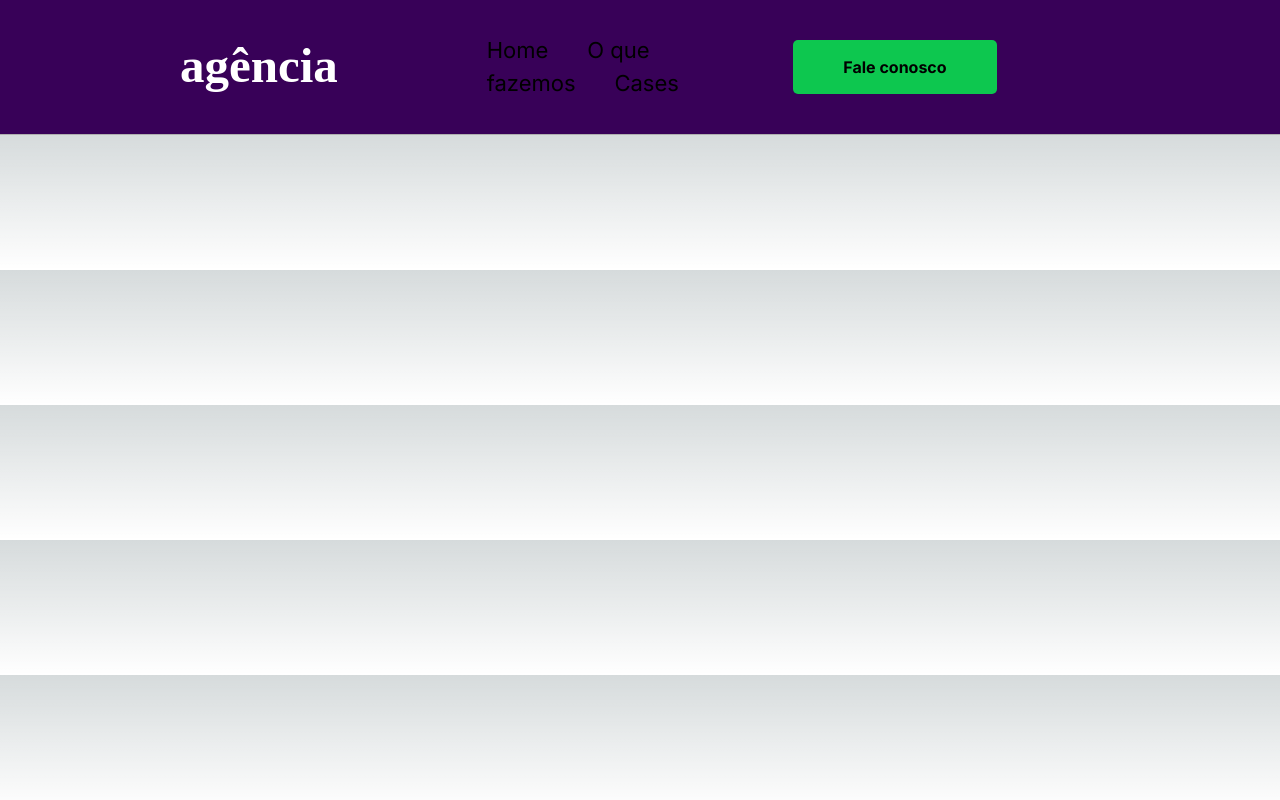
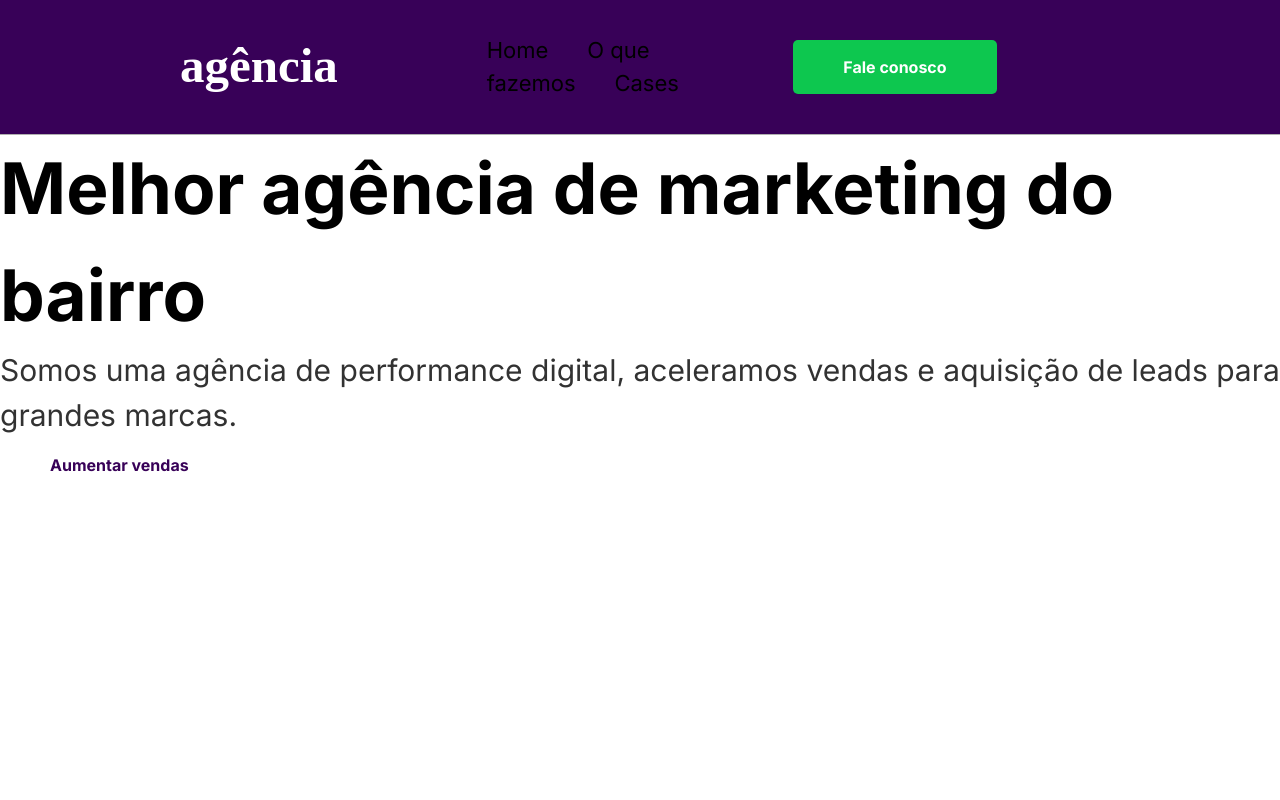
Before and after one commit to anaalmeida-v/nextproject, a Next.js app: page / in a window 1280 px wide. Built offline with nearby package versions, Linux system fonts and the light colour scheme.

Commit message:
seção welcome

```diff
--- a/app/globals.scss
+++ b/app/globals.scss
@@ -1,20 +1,6 @@
 @tailwind base;
 @tailwind components;
 @tailwind utilities;
-
-:root {
-  --foreground-rgb: 0, 0, 0;
-  --background-start-rgb: 214, 219, 220;
-  --background-end-rgb: 255, 255, 255;
-}
-
-@media (prefers-color-scheme: dark) {
-  :root {
-    --foreground-rgb: 255, 255, 255;
-    --background-start-rgb: 0, 0, 0;
-    --background-end-rgb: 0, 0, 0;
-  }
-}
 
 body {
   color: rgb(var(--foreground-rgb));
--- a/app/mixins/colors.scss
+++ b/app/mixins/colors.scss
@@ -1,3 +1,4 @@
 $purple-color: #380158;
 $gray-color: #afafaf;
 $green-color: #0dc74f;
+$white-color: #fff;
--- a/app/page.tsx
+++ b/app/page.tsx
@@ -1,9 +1,11 @@
 import Header from "../components/header/index";
+import Welcome from "../components/welcome/index";
 
 export default function Home() {
   return (
     <div className="">
       <Header />
+      <Welcome />
     </div>
   );
 }
--- /dev/null
+++ b/components/button/button.module.scss
@@ -0,0 +1,17 @@
+@import "/app/mixins/colors.scss";
+
+.button {
+  padding: 15px 50px;
+  border-radius: 5px;
+  font-size: 16px;
+  font-weight: bold;
+  border: none;
+}
+.primary {
+  background-color: $green-color;
+  color: $white-color;
+}
+.secundary {
+  background-color: $white-color;
+  color: $purple-color;
+}
--- /dev/null
+++ b/components/button/index.jsx
@@ -0,0 +1,22 @@
+import styles from "./button.module.scss";
+
+/*
+Props
+
+title: string
+kind: "primary" | "secundary"
+*/
+
+const Button = ({ title, kind }) => {
+  const generationClassByKind = () => {
+    if (kind === "secundary") return styles.secundary;
+    return styles.primary;
+  };
+
+  return (
+    <button className={`${styles.button} ${generationClassByKind()}`}>
+      {title}
+    </button>
+  );
+};
+export default Button;
--- a/components/header/header.module.scss
+++ b/components/header/header.module.scss
@@ -19,11 +19,3 @@
     }
   }
 }
-.button {
-  padding: 15px 50px;
-  border-radius: 5px;
-  font-size: 16px;
-  font-weight: bold;
-  background-color: $green-color;
-  border: none;
-}
--- a/components/header/index.jsx
+++ b/components/header/index.jsx
@@ -2,12 +2,13 @@ import Image from "next/image";
 import Logo from "../../public/images/agência.svg";
 import Link from "next/link";
 import styles from "./header.module.scss";
+import Button from "../button/index";
 
 const Header = () => {
   return (
     <div className={styles.container}>
       <div className={styles.logotipo}>
-        <Image src={Logo} />
+        <Image src={Logo} alt="Logo" />
       </div>
       <div className={styles.menu}>
         <Link href="https://google.com.br">Home</Link>
@@ -15,7 +16,7 @@ const Header = () => {
         <Link href="/">Cases</Link>
       </div>
       <div className={styles.action}>
-        <button className={styles.button}>Fale conosco</button>
+        <Button title="Fale conosco" />
       </div>
     </div>
   );
--- /dev/null
+++ b/components/welcome/index.jsx
@@ -0,0 +1,19 @@
+import Button from "../button/index";
+import styles from "./welcome.module.scss";
+
+const Welcome = () => {
+  return (
+    <div className={styles.container}>
+      <div className={styles.text}>
+        <h1>Melhor agência de marketing do bairro</h1>
+        <p>
+          Somos uma agência de performance digital, aceleramos vendas e
+          aquisição de leads para grandes marcas.
+        </p>
+        <Button title="Aumentar vendas" kind="secundary" />
+      </div>
+      <div className={styles.image}></div>
+    </div>
+  );
+};
+export default Welcome;
--- /dev/null
+++ b/components/welcome/welcome.module.scss
@@ -0,0 +1,10 @@
+.text{
+    h1{
+        font-weight: bold;
+        font-size: 71px;
+    }
+    p{
+        font-size: 30px;
+        opacity: 0.8;
+    }
+}
```
